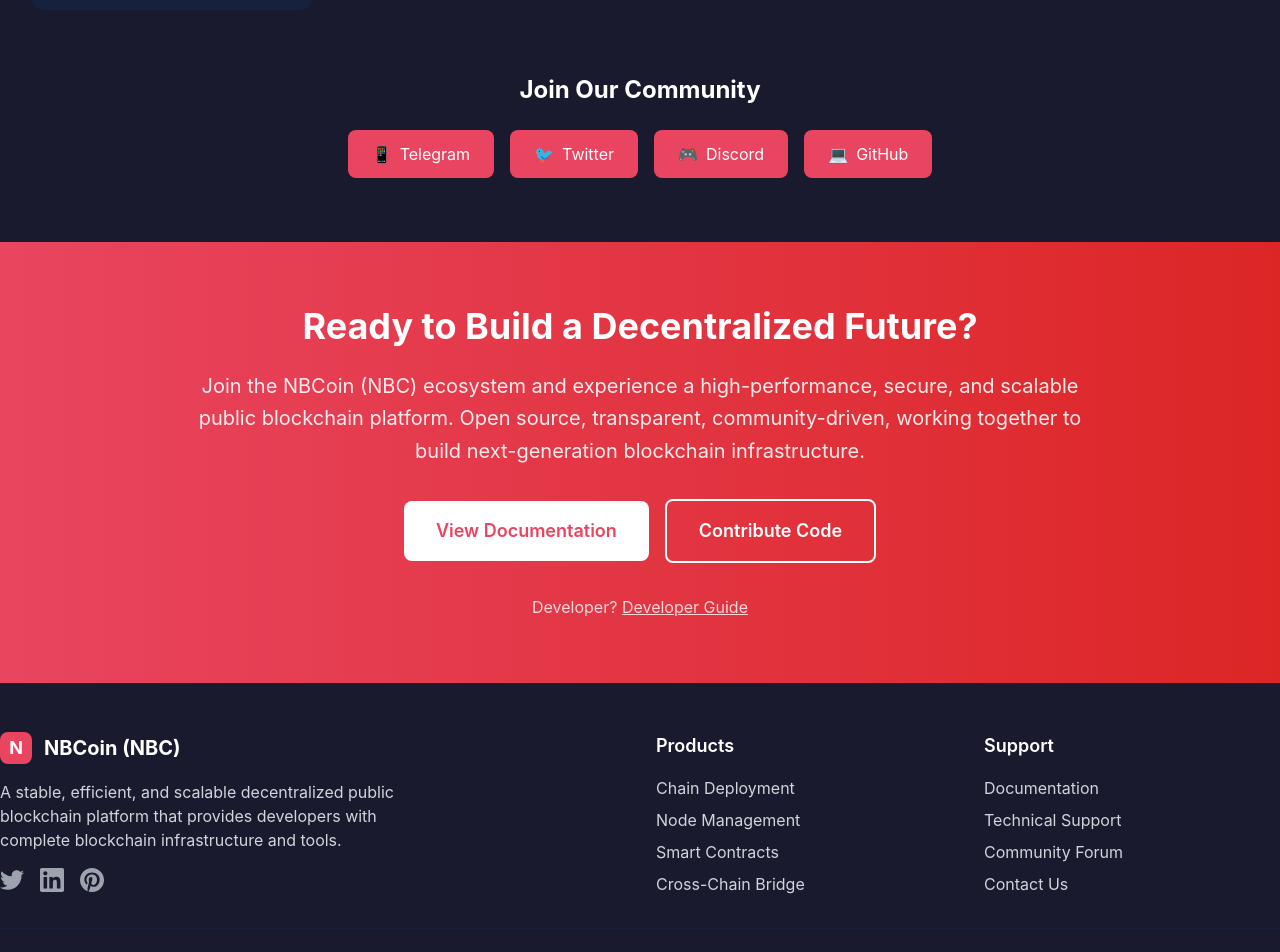
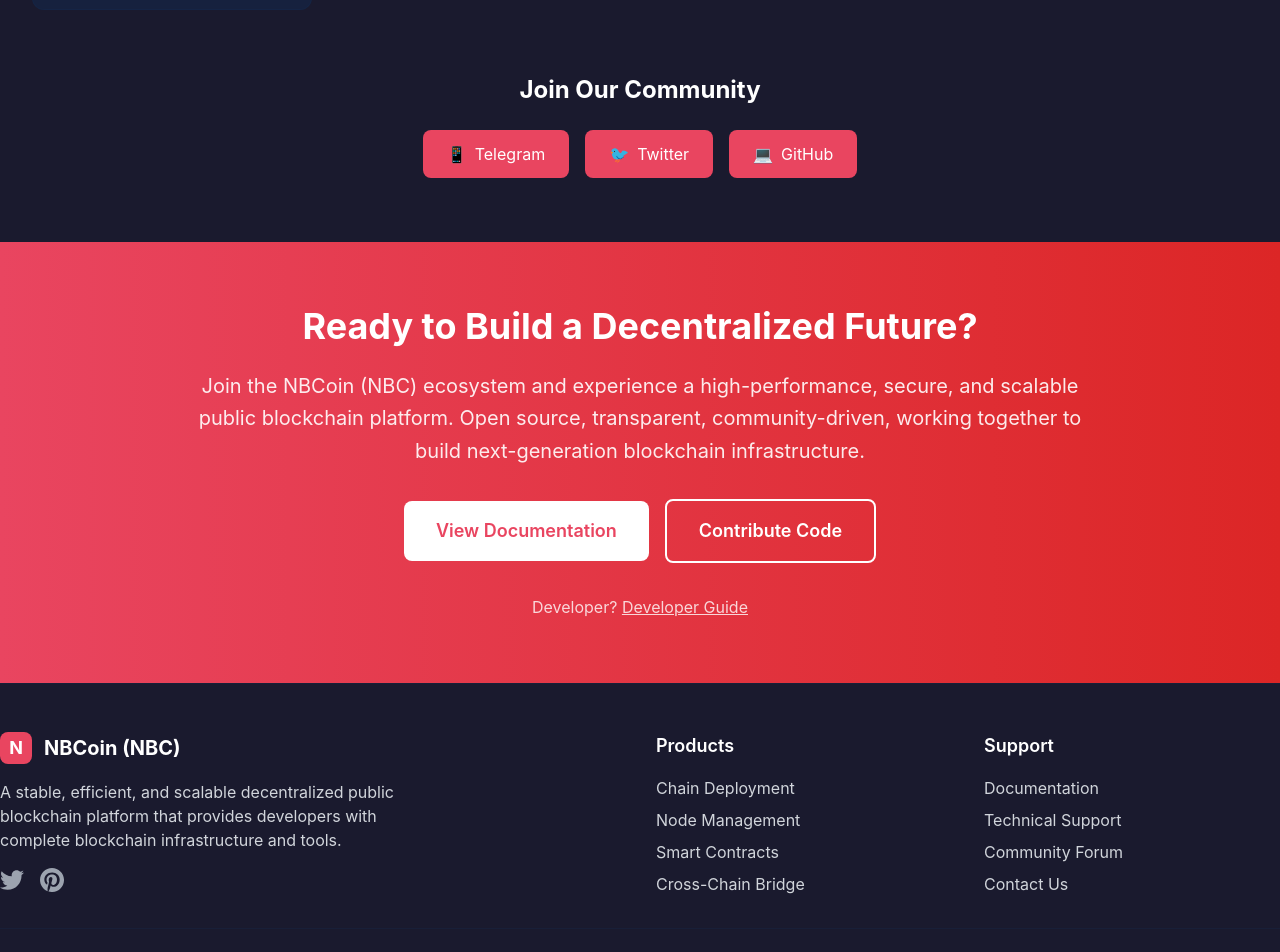
Before and after one commit to nbc111/nbcblockwebsite, a Next.js app: page / in a window 1280 px wide. Shown: the part 4300-5252 px from the top of the page. Built offline with nearby package versions, Linux system fonts and the light colour scheme.

Commit message:
官网点击事件修改；

```diff
--- a/components/CTA.tsx
+++ b/components/CTA.tsx
@@ -28,8 +28,7 @@ export default function CTA() {
             </button>
             <button
               onClick={() => {
-                // 暂时屏蔽点击事件
-                // 按钮样式保持不变
+                window.open('https://github.com/nbc111', '_blank', 'noopener,noreferrer')
               }}
               className="border-2 border-white text-white hover:bg-white hover:text-chain-highlight font-semibold py-4 px-8 rounded-lg transition-all duration-300 text-lg cursor-pointer"
             >
--- a/components/Footer.tsx
+++ b/components/Footer.tsx
@@ -25,12 +25,7 @@ export default function Footer() {
                   <path d="M24 4.557c-.883.392-1.832.656-2.828.775 1.017-.609 1.798-1.574 2.165-2.724-.951.564-2.005.974-3.127 1.195-.897-.957-2.178-1.555-3.594-1.555-3.179 0-5.515 2.966-4.797 6.045-4.091-.205-7.719-2.165-10.148-5.144-1.29 2.213-.669 5.108 1.523 6.574-.806-.026-1.566-.247-2.229-.616-.054 2.281 1.581 4.415 3.949 4.89-.693.188-1.452.232-2.224.084.626 1.956 2.444 3.379 4.6 3.419-2.07 1.623-4.678 2.348-7.29 2.04 2.179 1.397 4.768 2.212 7.548 2.212 9.142 0 14.307-7.721 13.995-14.646.962-.695 1.797-1.562 2.457-2.549z"/>
                 </svg>
               </a>
-              <a href="https://linkedin.com/company/nbcoin" target="_blank" rel="noopener noreferrer" className="text-gray-400 hover:text-chain-highlight transition-colors">
-                <svg className="w-6 h-6" fill="currentColor" viewBox="0 0 24 24">
-                  <path d="M20.447 20.452h-3.554v-5.569c0-1.328-.027-3.037-1.852-3.037-1.853 0-2.136 1.445-2.136 2.939v5.667H9.351V9h3.414v1.561h.046c.477-.9 1.637-1.85 3.37-1.85 3.601 0 4.267 2.37 4.267 5.455v6.286zM5.337 7.433c-1.144 0-2.063-.926-2.063-2.065 0-1.138.92-2.063 2.063-2.063 1.14 0 2.064.925 2.064 2.063 0 1.139-.925 2.065-2.064 2.065zm1.782 13.019H3.555V9h3.564v11.452zM22.225 0H1.771C.792 0 0 .774 0 1.729v20.542C0 23.227.792 24 1.771 24h20.451C23.2 24 24 23.227 24 22.271V1.729C24 .774 23.2 0 22.222 0h.003z"/>
-                </svg>
-              </a>
-              <a href="https://github.com/nbcoin" target="_blank" rel="noopener noreferrer" className="text-gray-400 hover:text-chain-highlight transition-colors">
+              <a href="https://github.com/nbc111" target="_blank" rel="noopener noreferrer" className="text-gray-400 hover:text-chain-highlight transition-colors">
                 <svg className="w-6 h-6" fill="currentColor" viewBox="0 0 24 24">
                   <path d="M12.017 0C5.396 0 .029 5.367.029 11.987c0 5.079 3.158 9.417 7.618 11.174-.105-.949-.199-2.403.041-3.439.219-.937 1.406-5.957 1.406-5.957s-.359-.72-.359-1.781c0-1.663.967-2.911 2.168-2.911 1.024 0 1.518.769 1.518 1.688 0 1.029-.653 2.567-.992 3.992-.285 1.193.6 2.165 1.775 2.165 2.128 0 3.768-2.245 3.768-5.487 0-2.861-2.063-4.869-5.008-4.869-3.41 0-5.409 2.562-5.409 5.199 0 1.033.394 2.143.889 2.741.099.12.112.225.085.345-.09.375-.293 1.199-.334 1.363-.053.225-.172.271-.402.165-1.495-.69-2.433-2.878-2.433-4.646 0-3.776 2.748-7.252 7.92-7.252 4.158 0 7.392 2.967 7.392 6.923 0 4.135-2.607 7.462-6.233 7.462-1.214 0-2.357-.629-2.746-1.378l-.748 2.853c-.271 1.043-1.002 2.35-1.492 3.146C9.57 23.812 10.763 24.009 12.017 24.009c6.624 0 11.99-5.367 11.99-11.988C24.007 5.367 18.641.001 12.017.001z"/>
                 </svg>
@@ -55,8 +50,8 @@ export default function Footer() {
             <ul className="space-y-2">
               <li><span onClick={() => {/* 暂时屏蔽点击事件 */}} className="text-gray-300 hover:text-white transition-colors cursor-pointer">{t('footer.documentation')}</span></li>
               <li><span onClick={() => {/* 暂时屏蔽点击事件 */}} className="text-gray-300 hover:text-white transition-colors cursor-pointer">{t('footer.technicalSupport')}</span></li>
-              <li><span onClick={() => {/* 暂时屏蔽点击事件 */}} className="text-gray-300 hover:text-white transition-colors cursor-pointer">{t('footer.communityForum')}</span></li>
-              <li><span onClick={() => {/* 暂时屏蔽点击事件 */}} className="text-gray-300 hover:text-white transition-colors cursor-pointer">{t('footer.contactUs')}</span></li>
+              <li><a href="https://t.me/officialnbcoin/1" target="_blank" rel="noopener noreferrer" className="text-gray-300 hover:text-white transition-colors cursor-pointer">{t('footer.communityForum')}</a></li>
+              <li><a href="https://medium.com/@business_48421" target="_blank" rel="noopener noreferrer" className="text-gray-300 hover:text-white transition-colors cursor-pointer">{t('footer.contactUs')}</a></li>
             </ul>
           </div>
         </div>
--- a/components/Header.tsx
+++ b/components/Header.tsx
@@ -61,8 +61,7 @@ export default function Header() {
             <LocaleSwitcher />
             <button
               onClick={() => {
-                // 暂时屏蔽点击事件
-                // 按钮样式保持不变
+                window.open('https://github.com/nbc111', '_blank', 'noopener,noreferrer')
               }}
               className="btn-primary cursor-pointer"
             >
@@ -102,8 +101,7 @@ export default function Header() {
               <div className="pt-4">
                 <button
                   onClick={() => {
-                    // 暂时屏蔽点击事件
-                    // 按钮样式保持不变
+                    window.open('https://github.com/nbc111', '_blank', 'noopener,noreferrer')
                   }}
                   className="btn-primary w-full cursor-pointer"
                 >
--- a/components/Whitepaper.tsx
+++ b/components/Whitepaper.tsx
@@ -160,7 +160,8 @@ export default function Whitepaper() {
               <span>🐦</span>
               <span>Twitter</span>
             </a>
-            <a
+            {/* 暂时注释掉Discord按钮，等待有效链接 */}
+            {/* <a
               href="https://discord.gg/nbcoin"
               target="_blank"
               rel="noopener noreferrer"
@@ -168,9 +169,9 @@ export default function Whitepaper() {
             >
               <span>🎮</span>
               <span>Discord</span>
-            </a>
+            </a> */}
             <a
-              href="https://github.com/nbcoin"
+              href="https://github.com/nbc111"
               target="_blank"
               rel="noopener noreferrer"
               className="bg-chain-highlight hover:bg-red-600 text-white px-6 py-3 rounded-lg transition-colors duration-300 flex items-center space-x-2"
```
